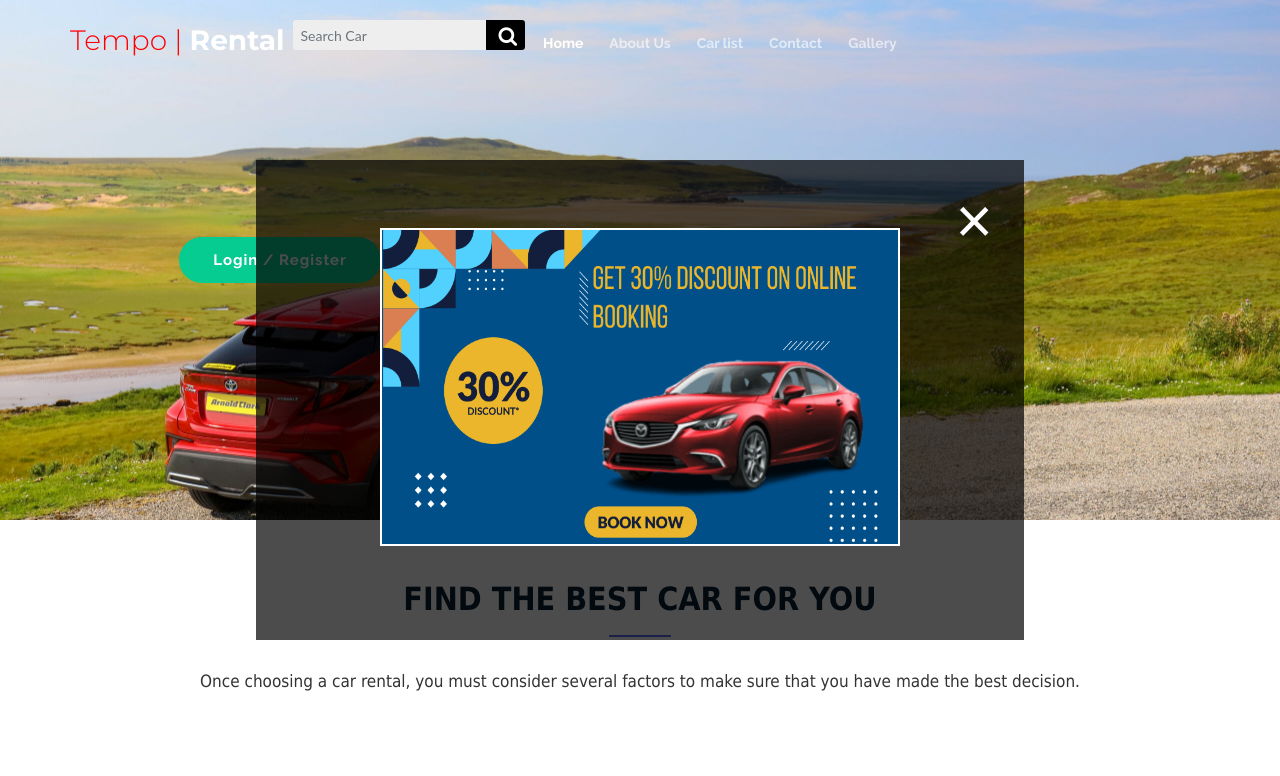
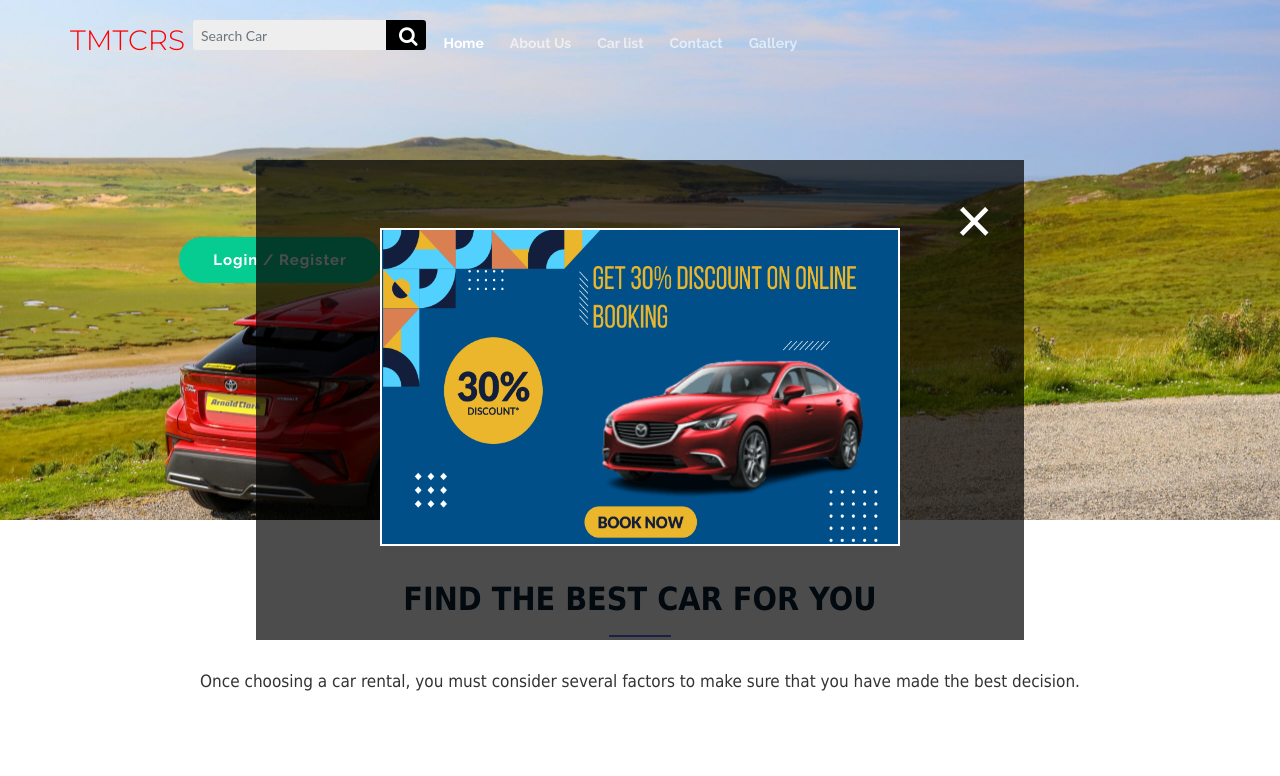
Before and after one commit to ImChristianVillanueva/carrental, a plain HTML site: page index.html in a window 1280 px wide. Shown: the top 776 px of the page. Drawn offline with Linux system fonts and the light colour scheme; files whose address does not match are found by name.

Commit message:
Update index.html

```diff
--- a/index.html
+++ b/index.html
@@ -4,7 +4,7 @@
 
 <head>
     <meta charset="utf-8">
-    <title>Car rental portal</title>
+    <title>TMTCRS</title>
     <meta content="width=device-width, initial-scale=1.0" name="viewport">
     <meta content="" name="keywords">
     <meta content="" name="description">
@@ -98,7 +98,7 @@
         <div class="row">
 
             <div id="logo" class="pull-left">
-                <h1><a href="index.php" id="body" class="scrollto"><span style="color: red;">Tempo | </span>Rental</a>
+                <h1><a href="index.php" id="body" class="scrollto"><span style="color: red;">TMTCRS</a>
                 </h1>
                 <!-- <a href="#body"><img src="img/logo.png" alt="" title="" /></a>-->
             </div>
```
